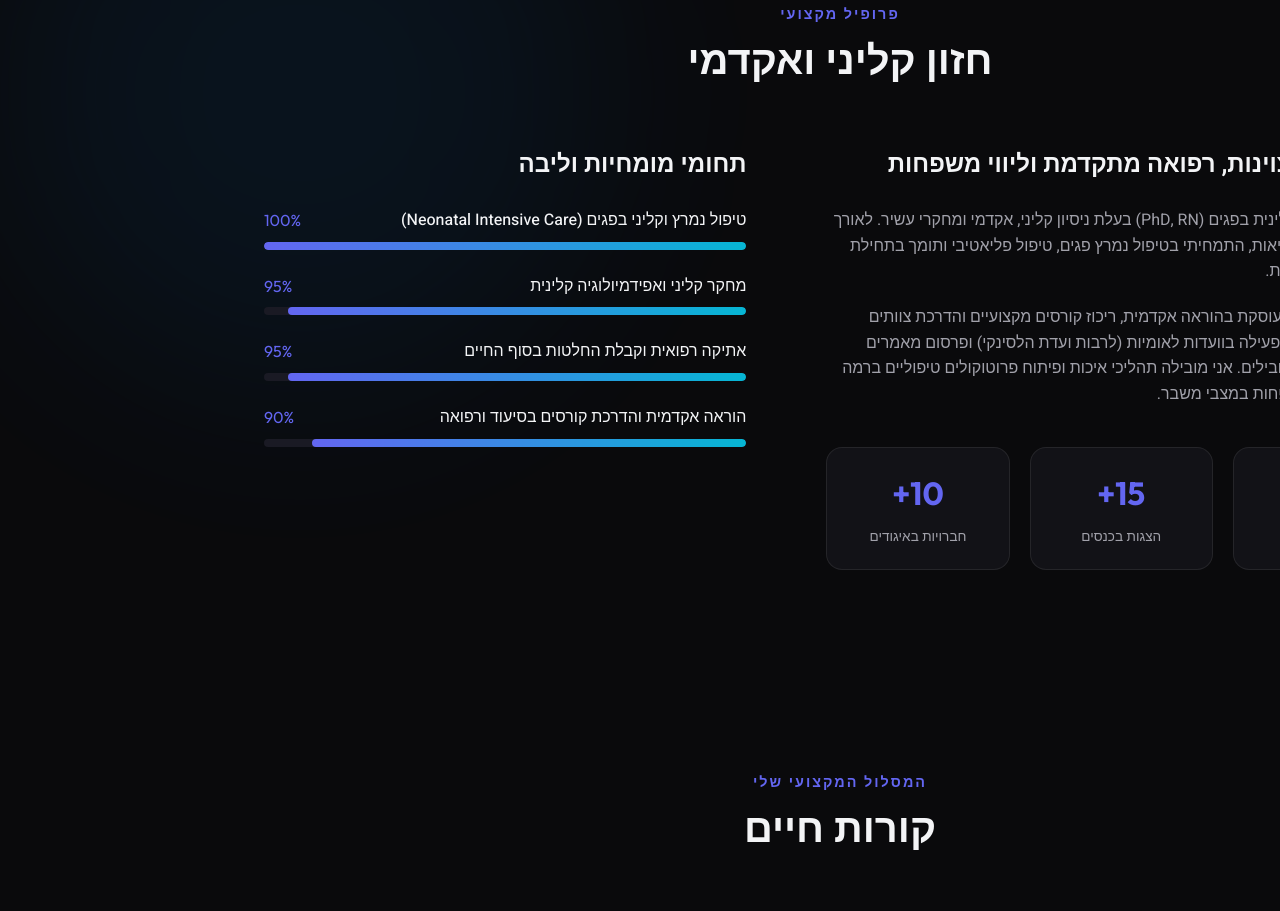
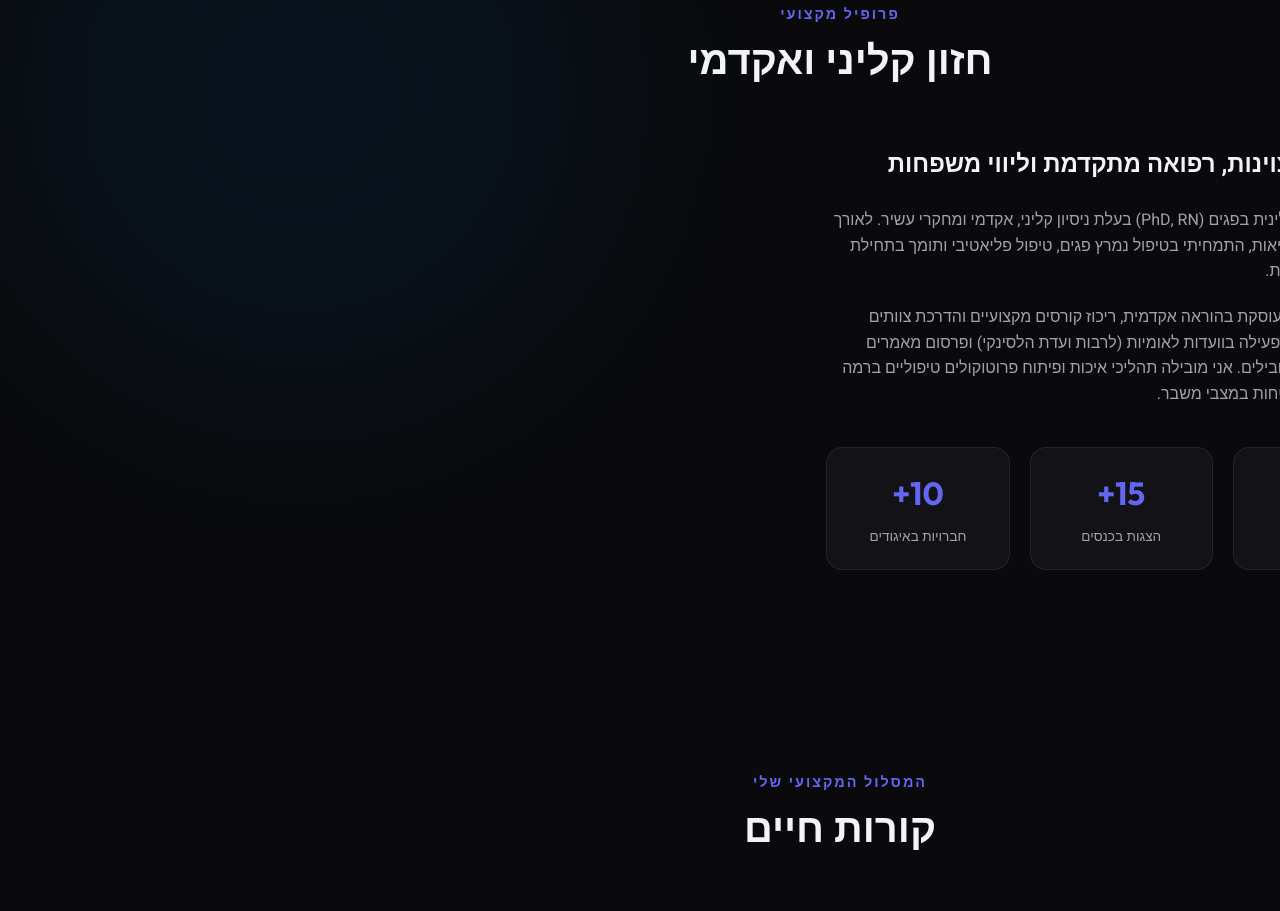
Before and after one commit to sophydombe-stack/atar3, a website built with Vite: page index.html in a window 1280 px wide. Shown: the part 807-1718 px from the top of the page. Built offline with nearby package versions, Linux system fonts and the light colour scheme.

Commit message:
Upload index.html via API

```diff
--- a/index.html
+++ b/index.html
@@ -140,47 +140,6 @@
                         </div>
                     </div>
 
-                    <div class="about-skills">
-                        <h3>תחומי מומחיות וליבה</h3>
-                        <div class="skills-list">
-                            <div class="skill-item">
-                                <div class="skill-info">
-                                    <span class="skill-name">טיפול נמרץ וקליני בפגים (Neonatal Intensive Care)</span>
-                                    <span class="skill-percent">100%</span>
-                                </div>
-                                <div class="skill-bar-bg">
-                                    <div class="skill-bar" style="width: 100%;"></div>
-                                </div>
-                            </div>
-                            <div class="skill-item">
-                                <div class="skill-info">
-                                    <span class="skill-name">מחקר קליני ואפידמיולוגיה קלינית</span>
-                                    <span class="skill-percent">95%</span>
-                                </div>
-                                <div class="skill-bar-bg">
-                                    <div class="skill-bar" style="width: 95%;"></div>
-                                </div>
-                            </div>
-                            <div class="skill-item">
-                                <div class="skill-info">
-                                    <span class="skill-name">אתיקה רפואית וקבלת החלטות בסוף החיים</span>
-                                    <span class="skill-percent">95%</span>
-                                </div>
-                                <div class="skill-bar-bg">
-                                    <div class="skill-bar" style="width: 95%;"></div>
-                                </div>
-                            </div>
-                            <div class="skill-item">
-                                <div class="skill-info">
-                                    <span class="skill-name">הוראה אקדמית והדרכת קורסים בסיעוד ורפואה</span>
-                                    <span class="skill-percent">90%</span>
-                                </div>
-                                <div class="skill-bar-bg">
-                                    <div class="skill-bar" style="width: 90%;"></div>
-                                </div>
-                            </div>
-                        </div>
-                    </div>
                 </div>
             </div>
         </section>
```
